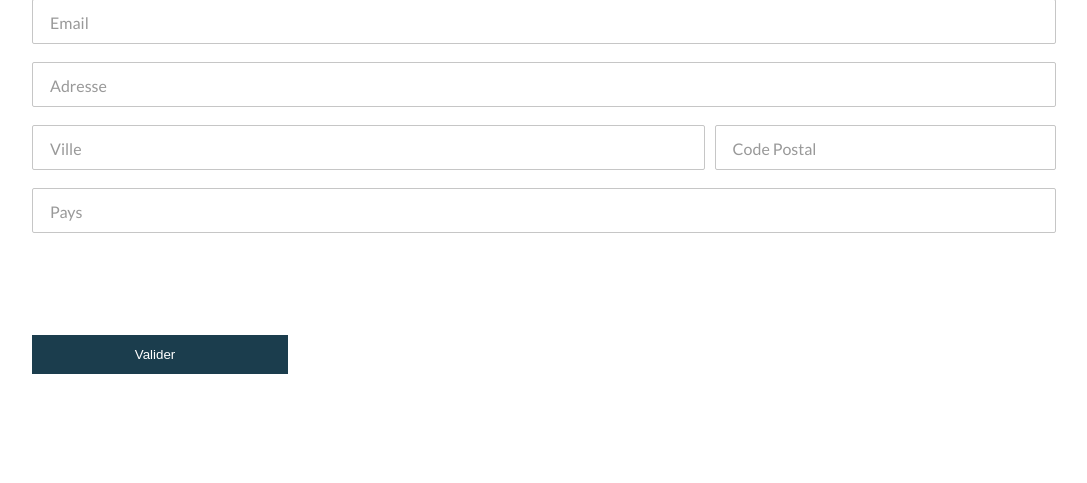
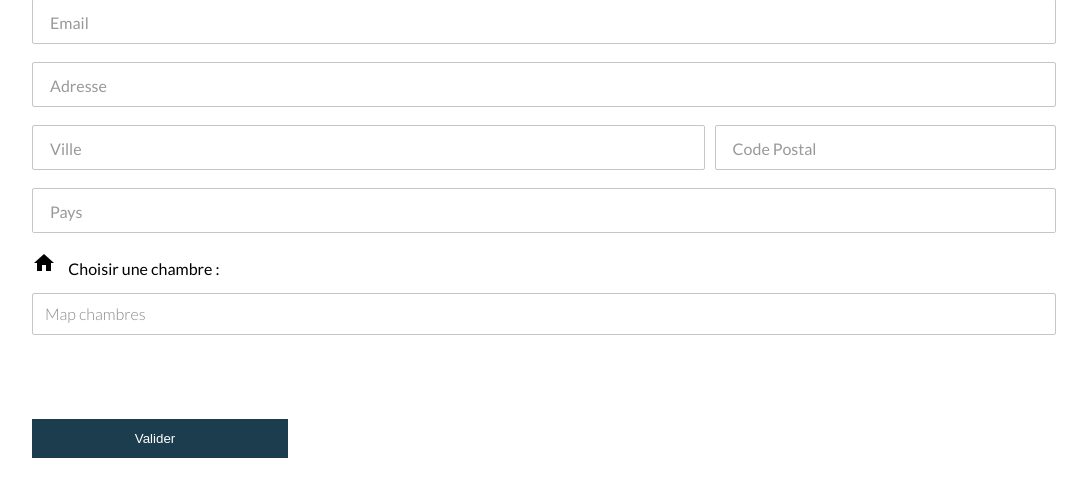
Before and after one commit to trikialaa/Hotel-Management-App, a PHP site: page /formulaireCheckin.php in a window 1280 px wide. Shown: the part 734-1217 px from the top of the page, without its empty margins (96-1183 px from the left). Before the commit the page ends 1108 px from the top, so only its background shows below. Run offline with PHP 8.4, Linux system fonts and the light colour scheme; some libraries are stand-ins or nearby versions.

Commit message:
j'ai fait un lien avec la map des chambres Singlerooms.

```diff
--- a/formulaireCheckin.php
+++ b/formulaireCheckin.php
@@ -105,6 +105,14 @@
         <input type="text" id="country" class="floatLabel" name="country">
         <label for="country">Pays</label>
       </div>
+    <p align="left">
+        <b> <i class="material-icons">home</i> &nbsp;&nbsp; Choisir une chambre : </b>
+        <br>
+        <br>
+        <div class="controls">
+    <a href="Singlerooms.php"><p class="floatLabel" size="15">Map chambres</p> </a>
+    </div>
+
   </div>
 
           <br>
```
